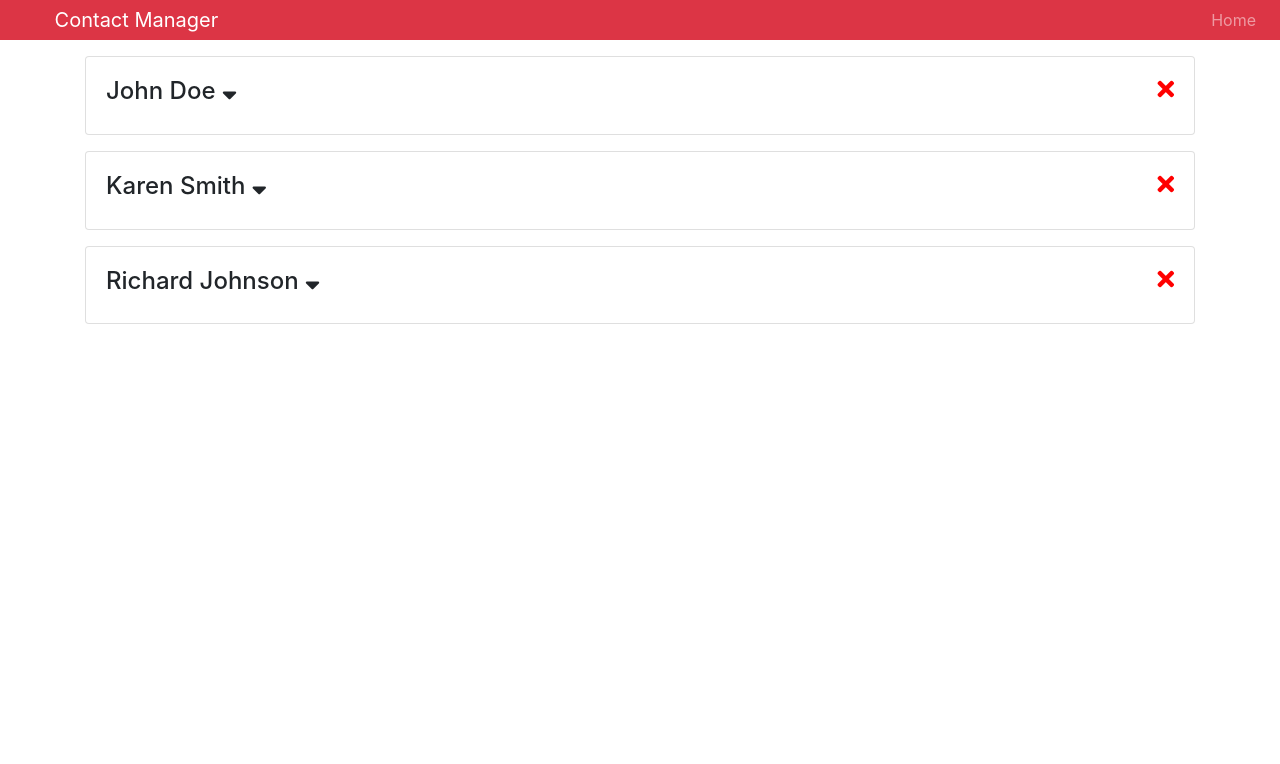
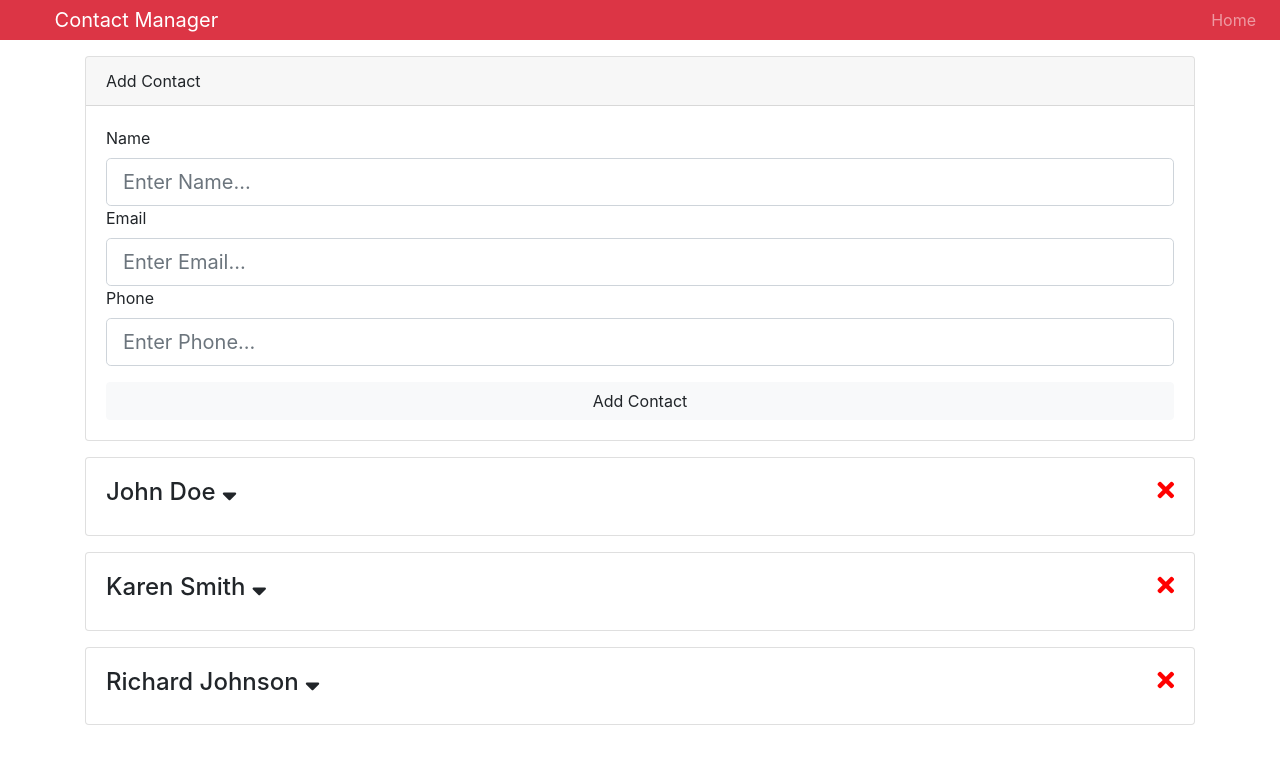
Before and after one commit to kpruehss/contactmanager, a React (Create React App) app: page /contact/add in a window 1280 px wide. Shown: the top 764 px of the page. Built offline with nearby package versions, Linux system fonts and the light colour scheme.

Commit message:
Created AddContact component

```diff
--- a/src/App.js
+++ b/src/App.js
@@ -1,6 +1,7 @@
 import React, { Component } from 'react';
 import Contacts from 'components/contacts/Contacts';
 import Header from 'components/layout/Header';
+import AddContact from 'components/contacts/AddContact';
 
 import { Provider } from 'context';
 
@@ -14,6 +15,7 @@
         <div className="App">
           <Header branding="Contact Manager" />
           <div className="container">
+            <AddContact />
             <Contacts />
           </div>
         </div>
--- /dev/null
+++ b/src/components/contacts/AddContact.js
@@ -0,0 +1,66 @@
+import React, { Component } from 'react';
+
+class AddContact extends Component {
+  state = {
+    name: '',
+    email: '',
+    phone: '',
+  };
+
+  onChangeHandler = e => this.setState({ [e.target.name]: e.target.value });
+
+  onSubmitHandler = e => {
+    e.preventDefault();
+
+    // TODO: Add action to ad contact to Context
+  };
+
+  render() {
+    const { name, email, phone } = this.state;
+    return (
+      <div className="card mb-3">
+        <div className="card-header">Add Contact</div>
+        <div className="card-body">
+          <form onSubmit={this.onSubmitHandler}>
+            <div className="form-group">
+              <label htmlFor="name">Name</label>
+              <input
+                type="text"
+                name="name"
+                className="form-control form-control-lg"
+                placeholder="Enter Name..."
+                value={name}
+                onChange={this.onChangeHandler}
+              />
+              <label htmlFor="email">Email</label>
+              <input
+                type="email"
+                name="email"
+                className="form-control form-control-lg"
+                placeholder="Enter Email..."
+                value={email}
+                onChange={this.onChangeHandler}
+              />
+              <label htmlFor="phone">Phone</label>
+              <input
+                type="text"
+                name="phone"
+                className="form-control form-control-lg"
+                placeholder="Enter Phone..."
+                value={phone}
+                onChange={this.onChangeHandler}
+              />
+            </div>
+            <input
+              type="submit"
+              value="Add Contact"
+              className="btn btn-light btn-block"
+            />
+          </form>
+        </div>
+      </div>
+    );
+  }
+}
+
+export default AddContact;
```
